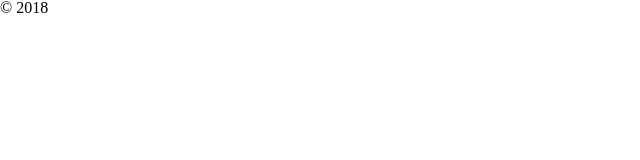
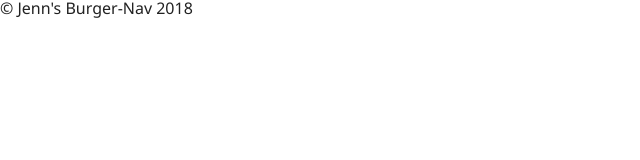
Before and after one commit to acl-devsign-winter-2018/burger-nav, a website built with webpack: page src/index.html in a window 1280 px wide. Shown: the whole page, without its empty margins (0-640 px from the left). Built offline with nearby package versions, Linux system fonts and the light colour scheme; some packages are replaced by stand-ins of ours.

Commit message:
finished file set-up

```diff
--- a/src/components/app/app.html
+++ b/src/components/app/app.html
@@ -1,3 +1,3 @@
 <header></header>
 <main></main>
-<footer><small>&copy; 2018</small></footer>
+<footer><small>&copy; Jenn's Burger-Nav 2018</small></footer>
--- a/src/index.html
+++ b/src/index.html
@@ -4,10 +4,10 @@
   <meta charset="UTF-8">
   <meta name="viewport" content="width=device-width, initial-scale=1.0">
   <meta http-equiv="X-UA-Compatible" content="ie=edge">
-  <title>New Project</title>
+  <title>Burger-Nav</title>
 </head>
 <body>
-  <!-- <a href="#main-content" class="clip">Skip to main content</a> -->
+  <a href="#main-content" class="clip">Skip to main content</a>
   <div id="root"></div>
 </body>
 </html>
--- a/src/main.css
+++ b/src/main.css
@@ -1 +1,19 @@
-/* css here */
+html {height:100%;}
+
+body {
+    min-height:100%;
+    font-family: "Segoe UI",Roboto,Oxygen-Sans,Ubuntu,Cantarell,"Helvetica Neue",sans-serif;
+    color: #222;
+}
+
+img {
+    width:100%;
+    height:auto;
+    display: block;
+}
+
+.clip {
+    position: absolute !important;
+    clip: rect(1px 1px 1px 1px); /* IE6, IE7 */
+    clip: rect(1px, 1px, 1px, 1px);
+}
```
Also changed, not shown: src/components/content/content.css (added), src/components/header/Header.js (added), src/components/header/header.css (added), src/components/header/header.html (added), src/components/header/logo.svg (added), 1 other file.
